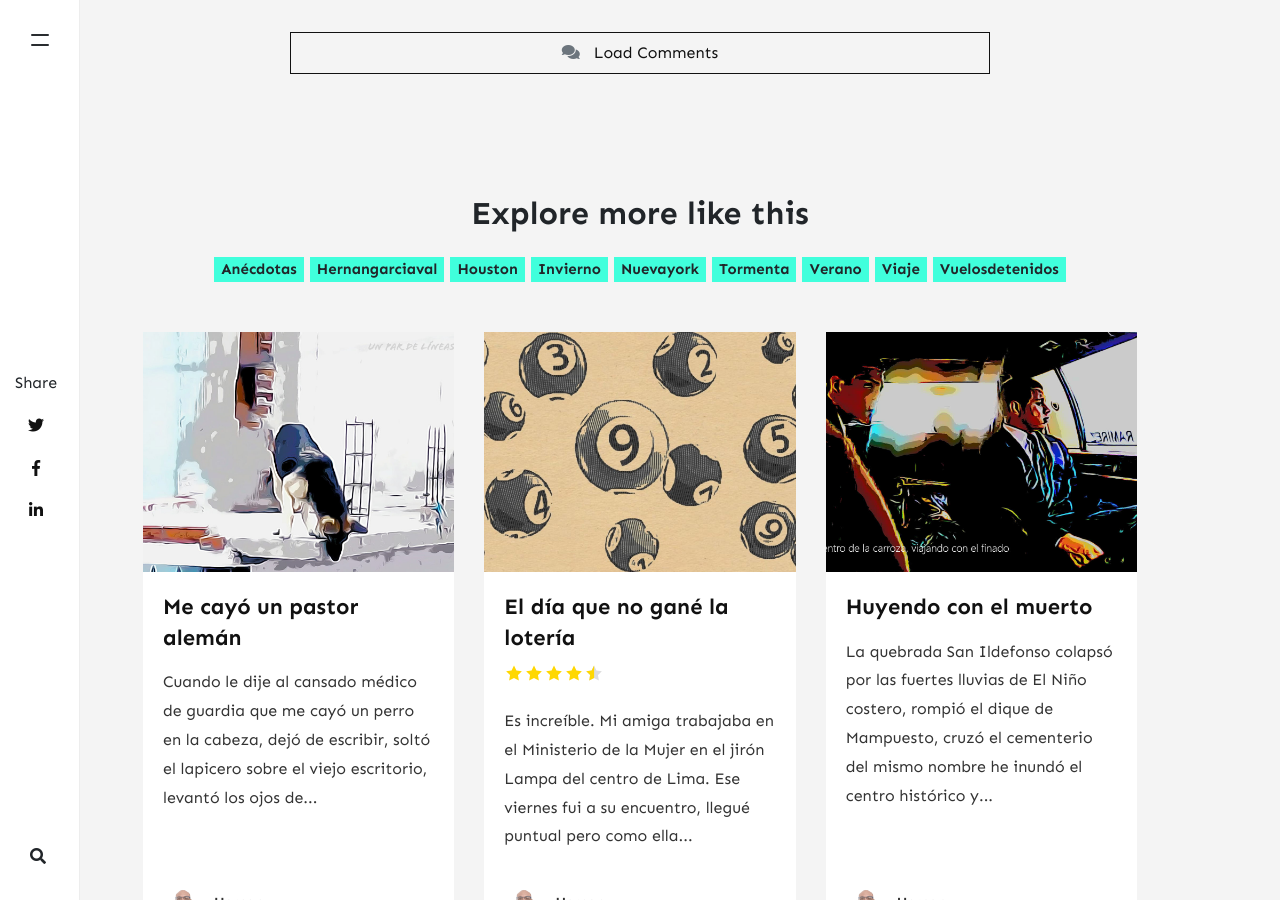
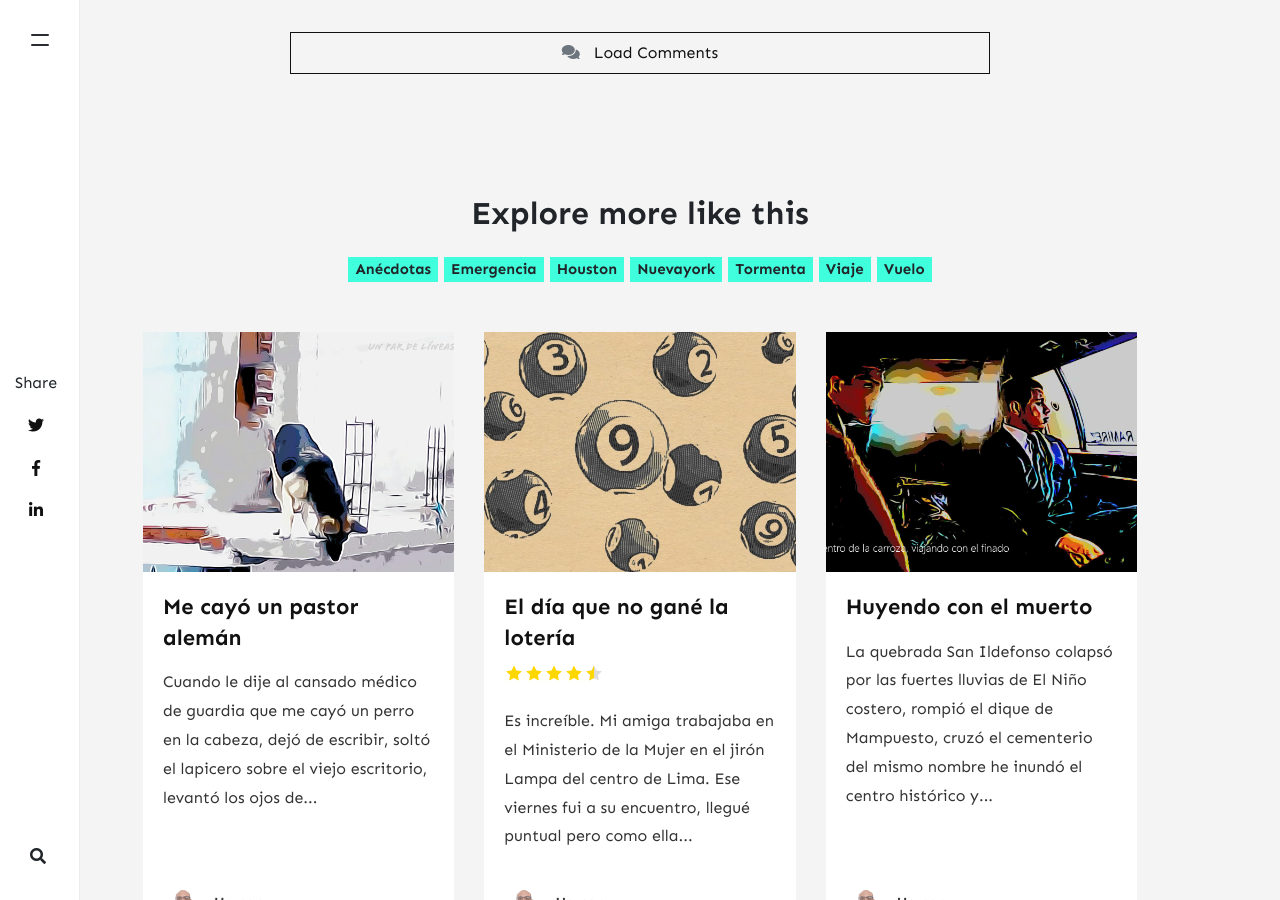
Before and after one commit to kanancho/unpardelineas, a Jekyll site: the page built from _posts/2022-04-15-escape-de-nueva-york.md, in a window 1280 px wide and 900 px high, scrolled down 3682 px. Built offline with Jekyll 4.4.1, drawn with Linux system fonts in a browser that asks for light colours; nearby versions of some CDN libraries; comment, search, counter and statistics services are not loaded.

Commit message:
Update 2022-04-15-escape-de-nueva-york.md

```diff
--- a/_posts/2022-04-15-escape-de-nueva-york.md
+++ b/_posts/2022-04-15-escape-de-nueva-york.md
@@ -3,7 +3,7 @@ layout: post
 title:  "Escape de Nueva York"
 author: hernan
 categories: [ Anécdotas ]
-tags: [verano,invierno,tormenta,viaje,vuelosdetenidos,nuevayork,houston,hernangarciaval]
+tags: [viaje,vuelo,tormenta,emergencia,nuevayork,houston]
 image: assets/images/14.jpg
 ---
 
```
